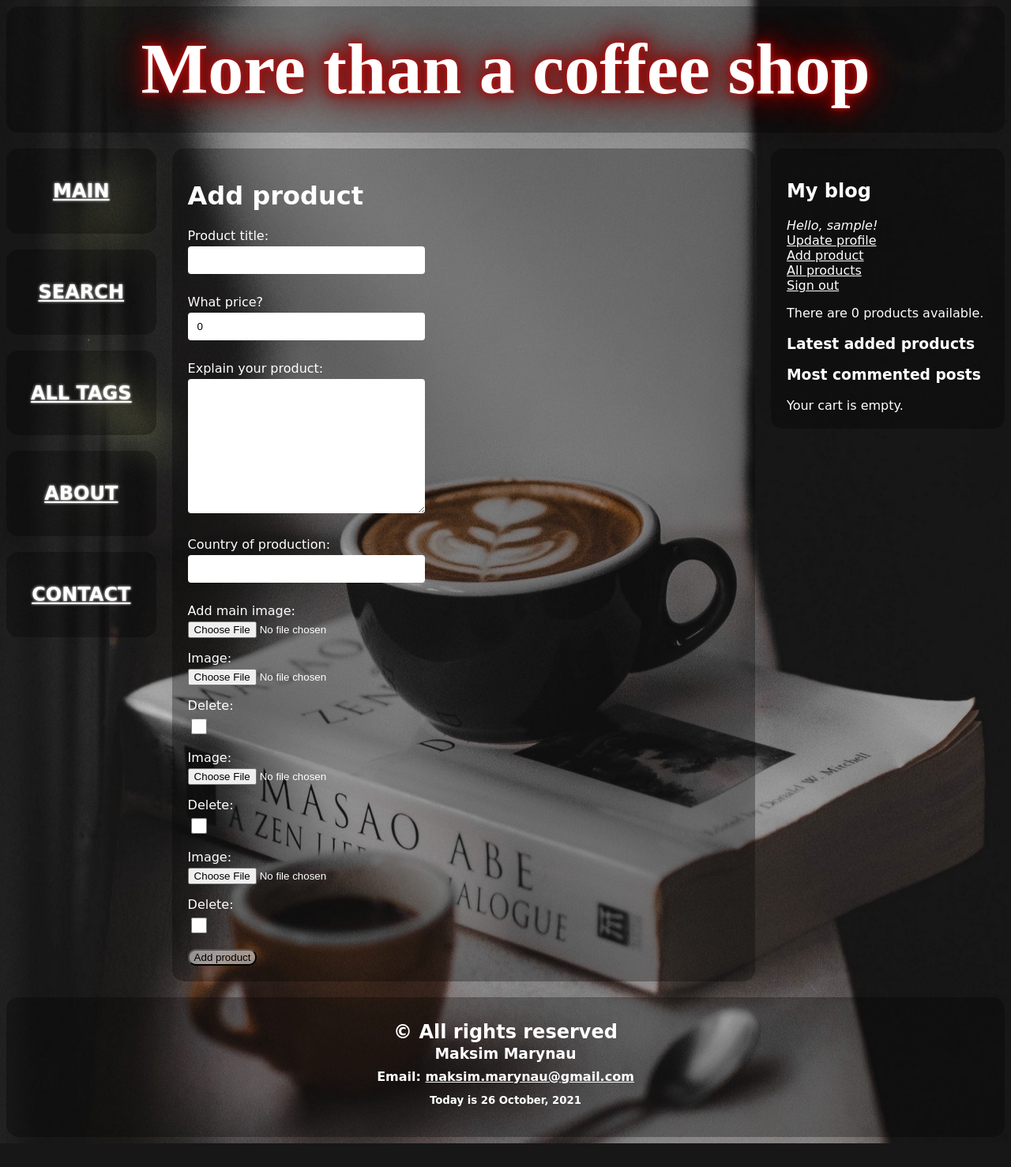
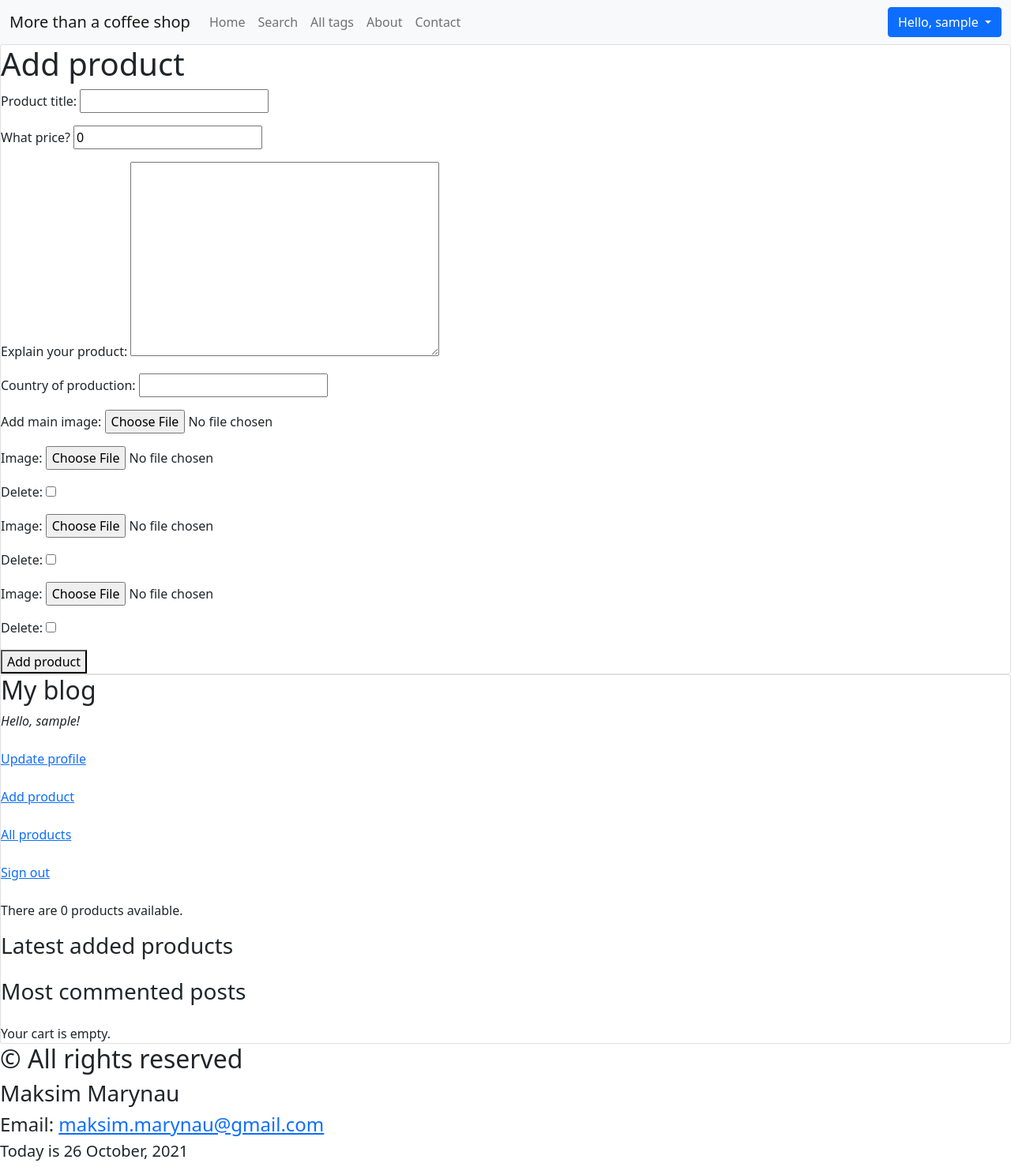
Before and after one commit to MaksimMarynau/coffee_shop, a Django app: page /accounts/add_product in a window 1280 px wide. Shown: the whole page at 79% size. Before the commit the page ends 1448 px from the top, so only its background shows below. Run offline with Django 3.2, Linux system fonts and the light colour scheme; the visitor is signed in with stand-in values (Sample User, id 1); data that the repository does not hold is empty; parts of the project's set-up code (start-up, migrations or seed data) failed here and were passed over.

Commit message:
added bootstrap to project, made header template

```diff
--- a/src/coffee_shop_project/coffee_shop_project/templates/base.html
+++ b/src/coffee_shop_project/coffee_shop_project/templates/base.html
@@ -2,17 +2,16 @@
 <!DOCTYPE html>
 <html>
 <head>
-    <link href="{% static "css/main.css" %}" rel="stylesheet">
+    <!-- Bootstrap CSS -->
+    <link href="https://cdn.jsdelivr.net/npm/bootstrap@5.0.2/dist/css/bootstrap.min.css" rel="stylesheet" integrity="sha384-EVSTQN3/azprG1Anm3QDgpJLIm9Nao0Yz1ztcQTwFspd3yD65VohhpuuCOmLASjC" crossorigin="anonymous">
+
     <title>{% block title %}{% endblock %}</title>
 </head>
 <body>
-<button onclick="topFunction()" id="myBtn" title="Go to top">Go to top</button>
 
 {% include "include/header.html" %}
 
 <div class="row">
-
-    {% include "include/leftbar.html" %}
 
     <div class="middle">
     {% block content %}
@@ -26,7 +25,10 @@
 
 {% include "include/footer.html" %}
 
-<script src="{% static "js/script.js" %}"></script>
+<!-- Option 2: Separate Popper and Bootstrap JS -->
+<script src="https://cdn.jsdelivr.net/npm/@popperjs/core@2.9.2/dist/umd/popper.min.js" integrity="sha384-IQsoLXl5PILFhosVNubq5LC7Qb9DXgDA9i+tQ8Zj3iwWAwPtgFTxbJ8NT4GN1R8p" crossorigin="anonymous"></script>
+<script src="https://cdn.jsdelivr.net/npm/bootstrap@5.0.2/dist/js/bootstrap.min.js" integrity="sha384-cVKIPhGWiC2Al4u+LWgxfKTRIcfu0JTxR+EQDz/bgldoEyl4H0zUF0QKbrJ0EcQF" crossorigin="anonymous"></script>
+
 
 </body>
 </html>
--- a/src/coffee_shop_project/coffee_shop_project/templates/include/header.html
+++ b/src/coffee_shop_project/coffee_shop_project/templates/include/header.html
@@ -1,5 +1,57 @@
-<div class=transparent1>
-    <div class = "header">
-        <h2>More than a coffee shop</h2>
+<!-- NAVBAR -->
+<nav class="navbar navbar-expand-lg navbar-light bg-light">
+    <div class="container-fluid">
+        <a class="navbar-brand" href="#">More than a coffee shop</a>
+        <!-- TOOGLE -->
+        <button class="navbar-toggler" type="button" data-bs-toggle="collapse" data-bs-target="#navbarSupportedContent" aria-controls="navbarSupportedContent" aria-expanded="false" aria-label="Toggle navigation">
+            <span class="navbar-toggler-icon"></span>
+        </button>
+        <!-- Left links -->
+        <div class="collapse navbar-collapse" id="navbarSupportedContent">
+            <ul class="navbar-nav me-auto mb-2 mb-lg-0">
+                <li class="nav-item">
+                    <a class="nav-link" href="{% url 'product_list' %}">Home</a>
+                </li>
+                <li class="nav-item">
+                    <a class="nav-link" href="{% url 'post_search' %}">Search</a>
+                </li>
+                <li class="nav-item">
+                    <a class="nav-link" href="{% url 'tags' %}">All tags</a>
+                </li>
+                <li class="nav-item">
+                    <a class="nav-link" href="{% url 'about' %}">About</a>
+                </li>
+                <li class="nav-item">
+                    <a class="nav-link" href="{% url 'contact' %}">Contact</a>
+                </li>
+            </ul>
+            <!-- Right links -->
+            <div class="d-flex align-items-center">
+                {% if user.is_authenticated %}
+                <div class="dropdown">
+                    <button class="btn btn-primary dropdown-toggle" type="button" id="dropdownMenuButton1" data-bs-toggle="dropdown" aria-expanded="false">
+                        Hello, {{ user.username }}
+                    </button>
+                    <ul class="dropdown-menu" aria-labelledby="dropdownMenuButton1">
+                        <li><a class="dropdown-item" href="{% url 'update_profile' %}">Update profile </a></li>
+                        <li><a class="dropdown-item" href="{% url 'add_product' %}">Add product </a></li>
+                        {% if user.is_staff %}
+                        <li><a class="dropdown-item" href="{% url 'user_products' %}">All products </a></li>
+                        {% else %}
+                        <li><a class="dropdown-item" href="{% url 'user_products' %}">Your products </a></li>
+                        {% endif %}
+                        <li><a class="dropdown-item" href="{% url 'account_logout' %}">Sign out </a></li>
+                    </ul>
+                </div>
+                {% else %}
+                <a class="btn btn-secondary px-3 me-2" role="button" href="{% url 'account_login' %}">
+                    Sign in
+                </a>
+                <a class="btn btn-primary me-3" role="button" href="{% url 'account_signup' %}">
+                    Sign up for free
+                </a>
+                {% endif %}
+            </div>
+        </div>
     </div>
-</div>
+</nav>
```
Also changed, not shown: src/coffee_shop_project/coffee_shop_project/settings.py (+11 -11 lines), src/coffee_shop_project/coffee_shop_project/apps/coffee_board/migrations/0002_auto_20211016_1013.py (added).
